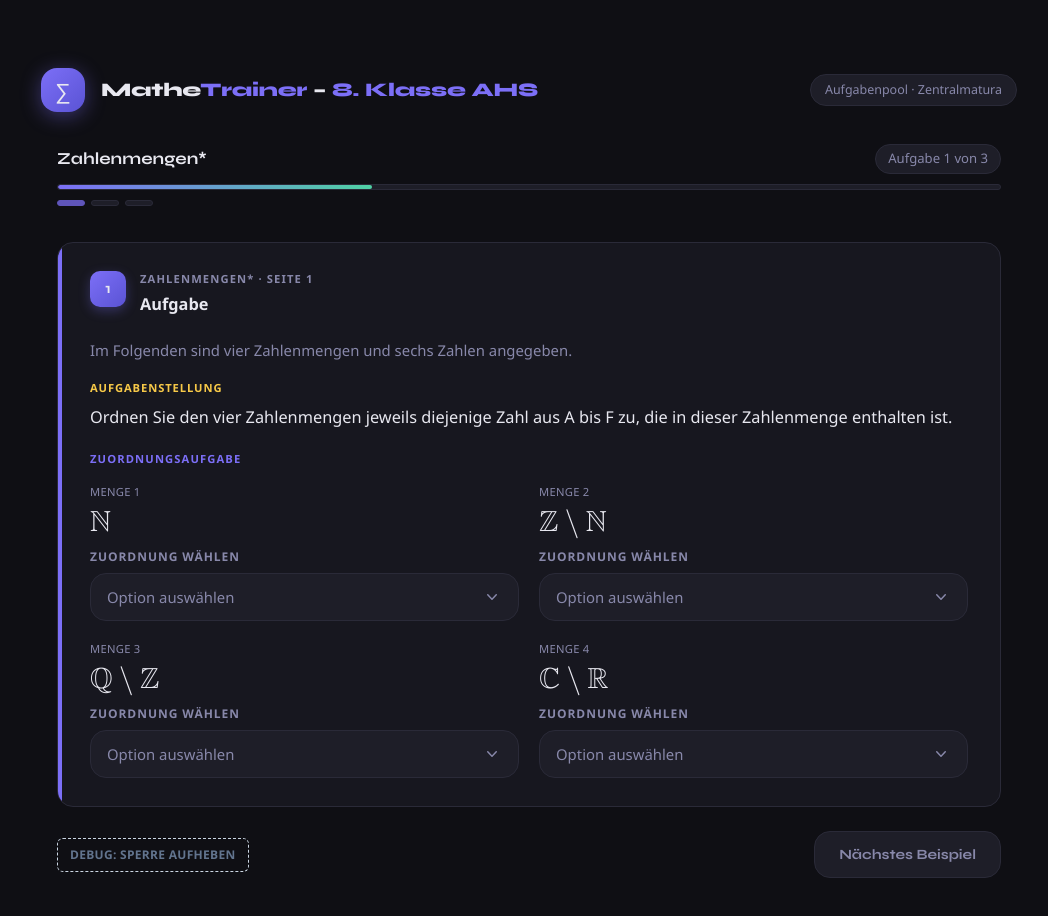
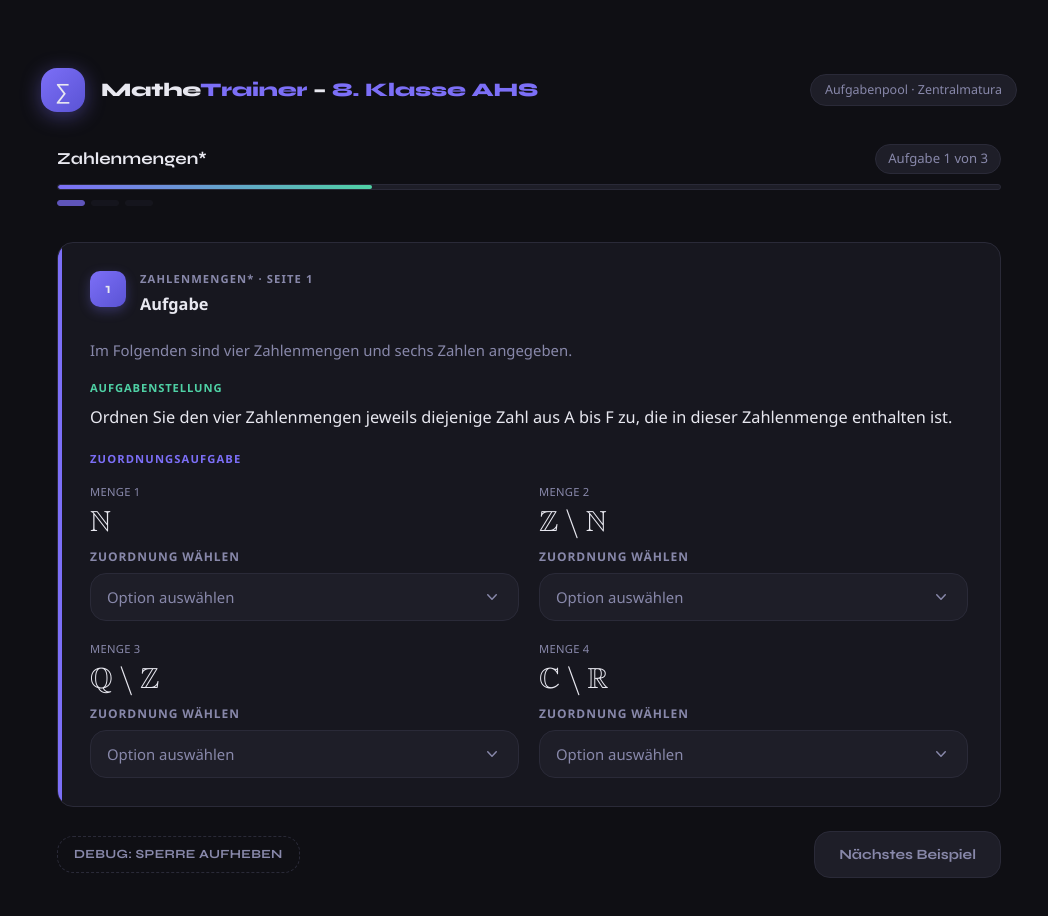
Before and after one commit to GeorgWolle/mathco, a Vue app: page / in a window 1280 px wide. Shown: the top 916 px of the page, without its empty margins (111-1159 px from the left). Built offline with nearby package versions, Linux system fonts and the light colour scheme.

Commit message:
fix: design issues (progress, text colors)

```diff
--- a/src/components/StudentTaskView.vue
+++ b/src/components/StudentTaskView.vue
@@ -27,11 +27,9 @@ const progressPercent = computed(() => {
 const isLastTask = computed(() => totalTasks.value > 0 && activeTaskIndex.value === totalTasks.value - 1)
 
 const dotStates = computed(() => {
-  return tasks.value.map((t, i) => {
-    const key = t.id != null ? String(t.id) : `page-${t.page ?? i}`
-    const answered = !!taskResponses.value[key]
+  return tasks.value.map((_, i) => {
     if (i === activeTaskIndex.value) return 'active'
-    if (i < activeTaskIndex.value || answered) return 'done'
+    if (i < activeTaskIndex.value) return 'done'
     return ''
   })
 })
@@ -154,17 +152,17 @@ onMounted(async () => {
         <button
           v-if="debugOverride"
           type="button"
-          class="px-4 py-2 rounded-md font-medium transition border border-slate-200 text-slate-600 hover:border-slate-300"
+          class="font-syne font-semibold text-[0.88rem] flex items-center gap-2 rounded-xl px-5 py-3 transition hover:-translate-y-px border border-[var(--border)] bg-[var(--surface2)] text-[var(--text-muted)] hover:border-[var(--accent)] hover:text-[var(--text)]"
           :disabled="isPrevDisabled"
           :aria-disabled="isPrevDisabled"
-          :class="{ 'opacity-50 cursor-not-allowed': isPrevDisabled }"
+          :class="{ 'opacity-40 cursor-not-allowed pointer-events-none': isPrevDisabled }"
           @click="goToPreviousTask"
         >
-          Zurück
+          ← Zurück
         </button>
         <button
           type="button"
-          class="px-3 py-2 text-xs font-semibold uppercase tracking-wide rounded-md border border-dashed border-slate-300 text-slate-500 hover:text-slate-700"
+          class="font-syne text-[0.78rem] font-semibold uppercase tracking-wide rounded-xl px-4 py-2 border border-dashed border-[var(--border)] text-[var(--text-muted)] hover:border-[var(--accent)] hover:text-[var(--text)] transition"
           @click="toggleDebugOverride"
         >
           {{ debugOverride ? 'Debug deaktivieren' : 'Debug: Sperre aufheben' }}
--- a/src/components/Task.vue
+++ b/src/components/Task.vue
@@ -251,7 +251,7 @@ watch(
 
     <!-- Aufgabenstellung -->
     <section v-if="props.task.aufgabenstellung" class="mb-5">
-      <p class="text-[0.7rem] font-semibold uppercase tracking-[0.08em] text-[var(--accent2)] mb-2">Aufgabenstellung</p>
+      <p class="text-[0.7rem] font-semibold uppercase tracking-[0.08em] text-[var(--accent3)] mb-2">Aufgabenstellung</p>
       <p class="text-[1.02rem] leading-[1.65] text-[var(--text)]" v-html="props.task.aufgabenstellung" v-math-render></p>
     </section>
 
@@ -291,8 +291,8 @@ watch(
           class="flex items-center justify-between rounded-xl border px-4 py-3 text-left transition"
           :class="[
             isChoiceSelected(option.key)
-              ? 'border-[var(--accent2)] bg-[var(--surface2)]'
-              : 'border-[var(--border)] bg-[var(--surface2)] hover:border-[var(--accent2)]'
+              ? 'border-[var(--accent)] bg-[var(--surface2)]'
+              : 'border-[var(--border)] bg-[var(--surface2)] hover:border-[var(--accent)]'
           ]"
           :aria-pressed="isChoiceSelected(option.key)"
           @click="toggleChoiceSelection(option.key)"
@@ -301,8 +301,8 @@ watch(
             <span
               class="rounded-full px-2 py-0.5 text-xs font-semibold border"
               :class="isChoiceSelected(option.key)
-                ? 'bg-[var(--accent2)] text-[var(--surface)] border-[var(--accent2)]'
-                : 'bg-[var(--surface)] text-[var(--accent2)] border-[var(--border)]'"
+                ? 'bg-[var(--accent)] text-white border-[var(--accent)]'
+                : 'bg-[var(--surface)] text-[var(--text-muted)] border-[var(--border)]'"
             >
               {{ option.key }}
             </span>
@@ -310,7 +310,7 @@ watch(
           </div>
           <svg
             v-if="isChoiceSelected(option.key)"
-            class="h-5 w-5 shrink-0 text-[var(--accent2)]"
+            class="h-5 w-5 shrink-0 text-[var(--accent)]"
             xmlns="http://www.w3.org/2000/svg"
             viewBox="0 0 20 20"
             fill="currentColor"
@@ -326,7 +326,7 @@ watch(
 
     <!-- Punkte / Bewertung -->
     <section v-if="punkte || bewertung" class="rounded-xl border border-[var(--border)] bg-[var(--surface2)] px-5 py-4 text-sm mt-6">
-      <p v-if="punkte" class="font-semibold font-syne text-[var(--accent2)]">Punkte: {{ punkte }}</p>
+      <p v-if="punkte" class="font-semibold font-syne text-[var(--accent3)]">Punkte: {{ punkte }}</p>
       <p v-if="bewertung" class="text-[var(--text-muted)]" :class="{ 'mt-2': punkte }">{{ bewertung }}</p>
     </section>
   </div>
--- a/src/components/TaskHero.vue
+++ b/src/components/TaskHero.vue
@@ -38,7 +38,7 @@ const props = defineProps({
           'bg-[var(--accent3)] border-[var(--accent3)]': state === 'done' || state === 'correct',
           'bg-[var(--accent4)] border-[var(--accent4)]': state === 'wrong',
           'bg-[var(--accent)]  border-[var(--accent)]  animate-pulse': state === 'active',
-          'bg-[var(--surface2)] border-[var(--border)]': !state,
+          'bg-[var(--border)]  border-[var(--border)]  opacity-25':  !state,
         }"
       ></div>
     </div>
```
